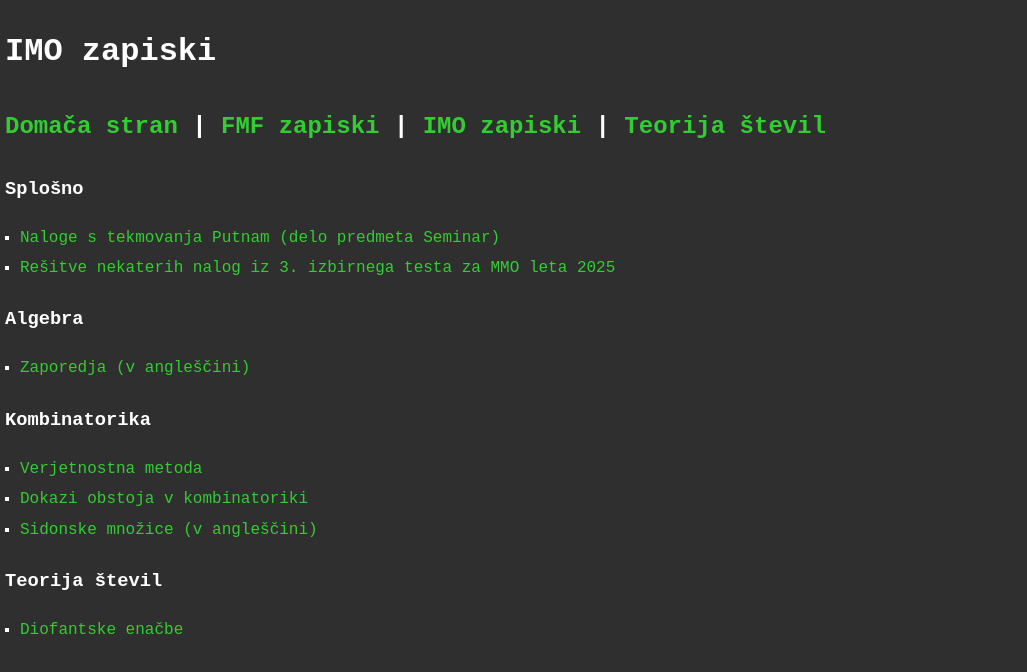
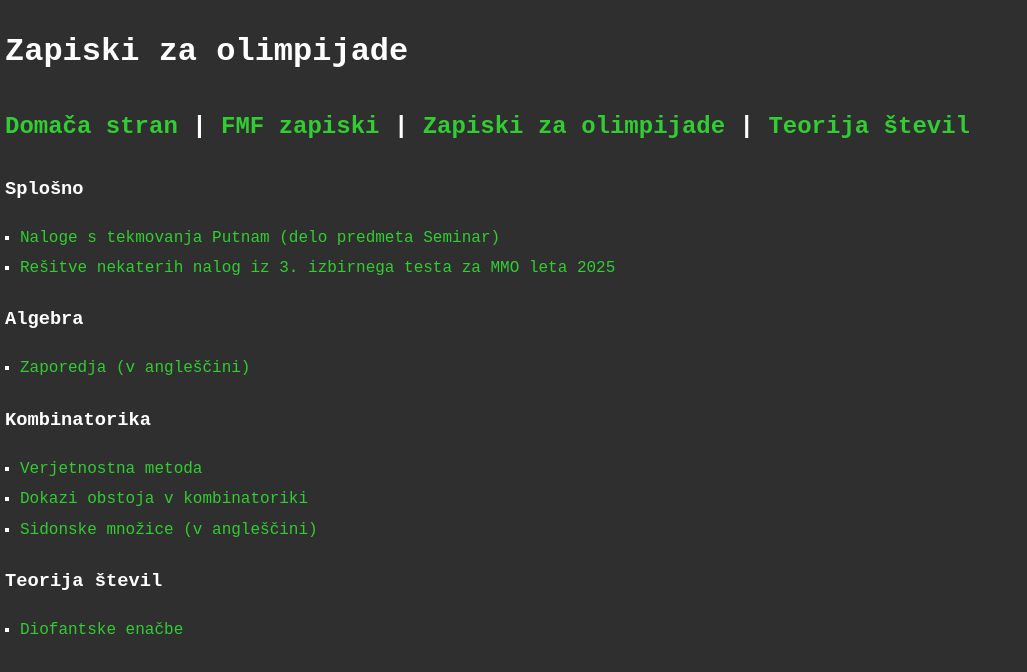
Before and after one commit to HugoTrebse/hugotrebse.github.io, a plain HTML site: page olimpijade_zapiski.html in a window 1280 px wide. Shown: the whole page, without its empty margins (0-1027 px from the left). Drawn offline with Linux system fonts and the light colour scheme.

Commit message:
Update and rename IMOzapiski.html to olimpijade_zapiski.html

```diff
--- a/IMOzapiski.html
+++ b/olimpijade_zapiski.html
@@ -18,11 +18,11 @@
     <script type="text/javascript" src="//translate.google.com/translate_a/element.js?cb=googleTranslateElementInit"></script>
     </head>
     <body>
-        <h1>IMO zapiski</h1>
+        <h1>Zapiski za olimpijade</h1>
         <h2>
         <a href="./index.html">Domača stran</a> |
         <a href="./FMFzapiski.html">FMF zapiski</a> |
-        <a href="./IMOzapiski.html">IMO zapiski</a> |
+        <a href="./olimpijade_zapiski.html">Zapiski za olimpijade</a> |
         <a href="./nt.html">Teorija števil</a>
         </h2>
         <p>
```
